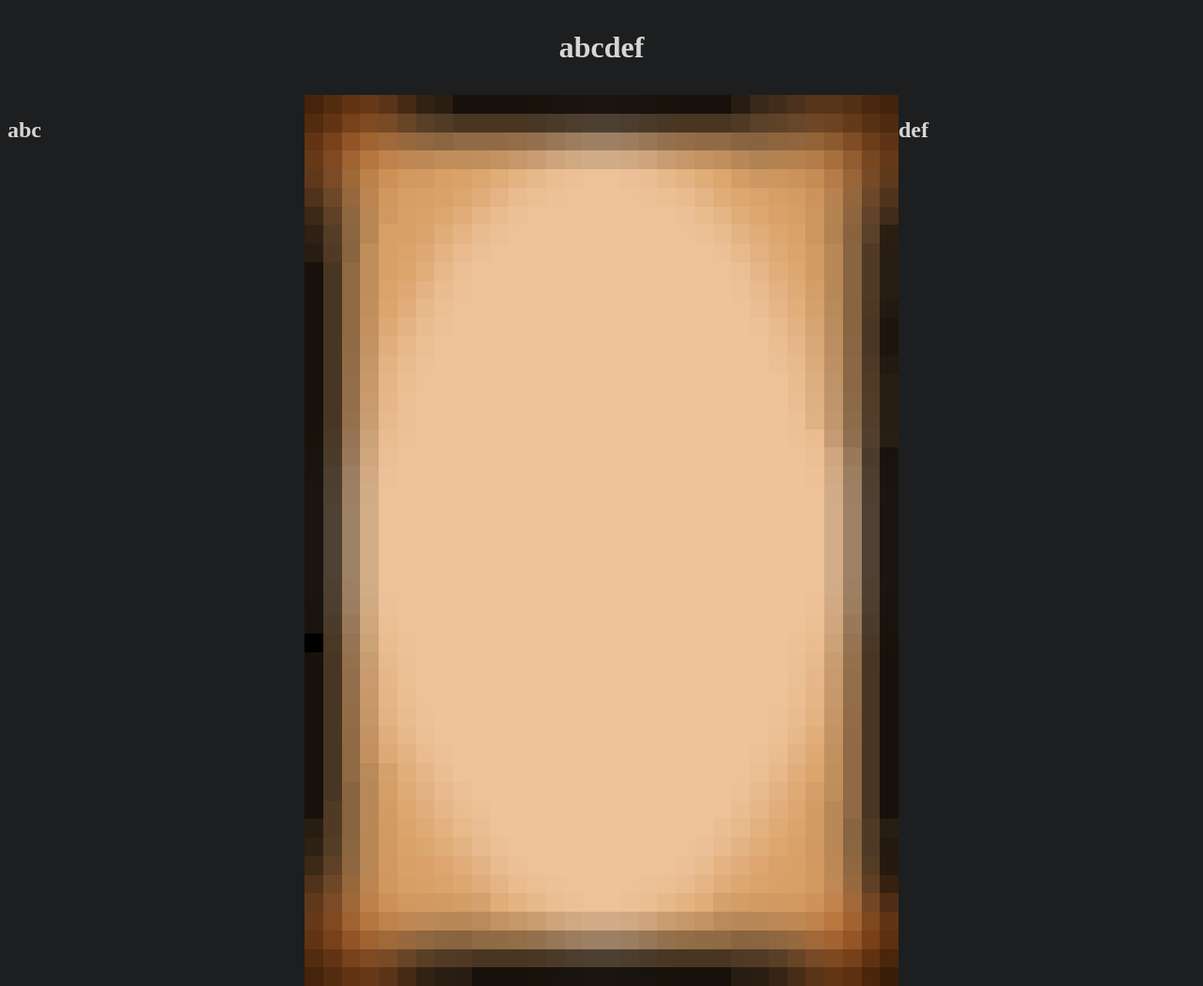
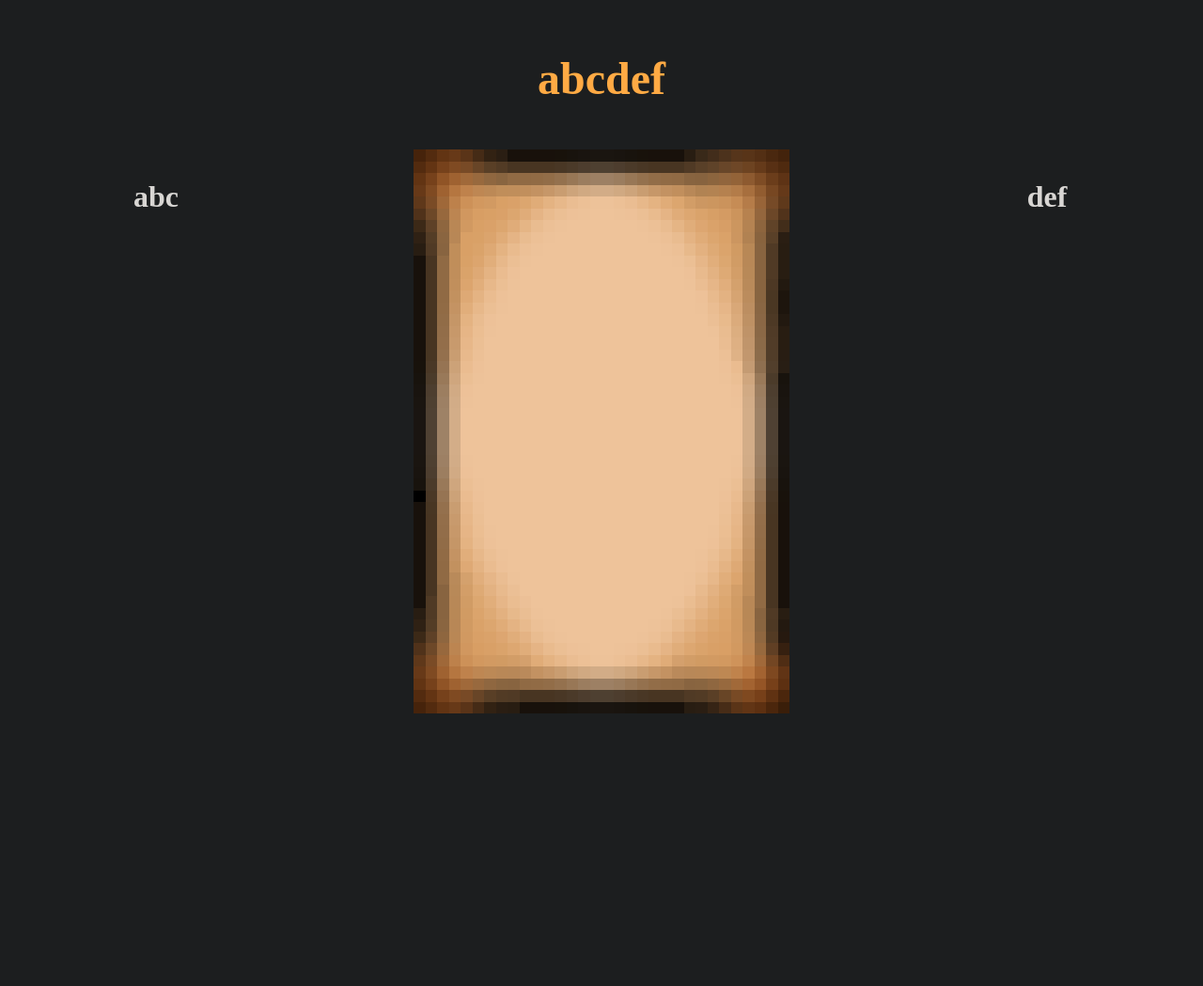
Before and after one commit to Jugendhackt/P.A.S.T., a website: page index.html in a window 1280 px wide. Shown: the whole page at 94% size. After the commit the page ends 800 px from the top, so only its background shows below. Drawn offline with Linux system fonts and the light colour scheme.

Commit message:
Layout auf Browsergröße angepasst

```diff
--- a/index.html
+++ b/index.html
@@ -7,8 +7,9 @@
 		<link rel="stylesheet" href="main.css">
 	</head>
 	<body>
+		<div id="container">
 			<p id="card_text"></p>
-		<div id="container">
+			<div id="container_middle">
 				<div id="left_btn" onclick="leftBtnClick()">
 					<p class="btn_text" id="left_text"></p>
 				</div>
@@ -19,5 +20,6 @@
 					<p class="btn_text" id="right_text"></p>
 				</div>
 			</div>
+		</div>
 	</body>
 </html>
--- a/main.css
+++ b/main.css
@@ -10,19 +10,27 @@ html, body {
 }
 
 #middle {
-	flex: 0 0 50%;
+	flex-grow: 1;
 }
 
 #card_text {
 	width: 100%;
 	text-align: center;
-	font-size: 2em;
+	font-size: 3em;
 	font-weight: bold;
+	color: #ffaa44;
 }
 
 #container {
 	width: 100%;
+	margin-left: auto;
+	margin-right: auto;
 	height: 100%;
+	display: flex;
+	flex-direction: column;
+}
+
+#container_middle {
 	display: flex;
 	flex-direction: row;
 }
@@ -36,10 +44,14 @@ html, body {
 }
 
 .btn_text {
-	font-size: 1.5em;
+	text-align: center;
+	font-size: 2em;
 	font-weight: bold;
 }
 
 #card_img {
-	width: 100%;
+	height: 75vh;
+	display: block;
+	margin-left: auto;
+	margin-right: auto;
 }
--- a/main.js
+++ b/main.js
@@ -1,6 +1,3 @@
-setTimeout(function() {
-	location.reload()
-}, 5000);
 
 activeCard = {};
 setTimeout(function() {
```
Lines whose indentation alone changed are shown as unchanged.
